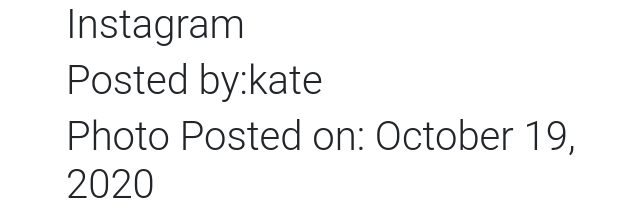
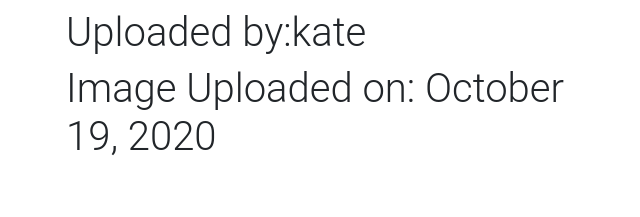
Before and after one commit to KadogoKenya/instagram-clone, a Django app: page /post/2/ in a window 1280 px wide. Shown: the part 663-880 px from the top of the page, without its empty margins (49-689 px from the left). After the commit the page ends 818 px from the top, so only its background shows below. Run offline with Django 3.2, Linux system fonts and the light colour scheme; data comes from the database, SQL or seed files in the repository; some libraries are stand-ins or nearby versions.

Commit message:
templates updated

```diff
--- a/Instagram/templates/instagram/post_detail.html
+++ b/Instagram/templates/instagram/post_detail.html
@@ -8,9 +8,9 @@
     </div>
 
     <div class="col-md-6">
-        <h1>Photo Caption:{{object.caption }}</h1>
-        <h1>Posted by:{{object.user }}</h1>
-        <h1>Photo Posted on: {{object.date_posted|date:"F d, Y"}}</h1>
+        <h1>Image:{{object.caption }}</h1>
+        <h1>Uploaded by:{{object.user }}</h1>
+        <h1>Image Uploaded on: {{object.date_posted|date:"F d, Y"}}</h1>
     </div>
 </div>
 
```
Also changed, not shown: Instagram/templates/index.html (+8 -0 lines).
